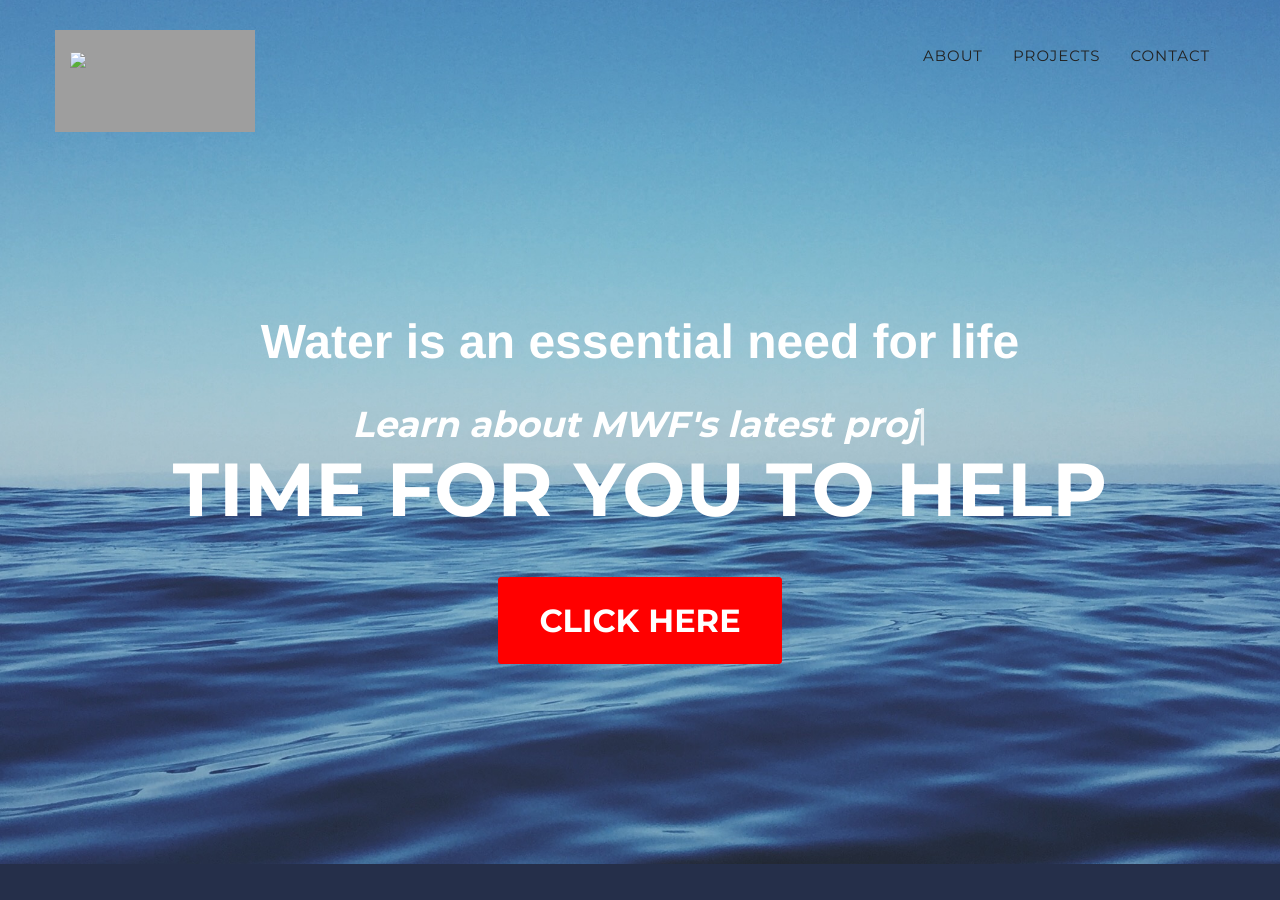
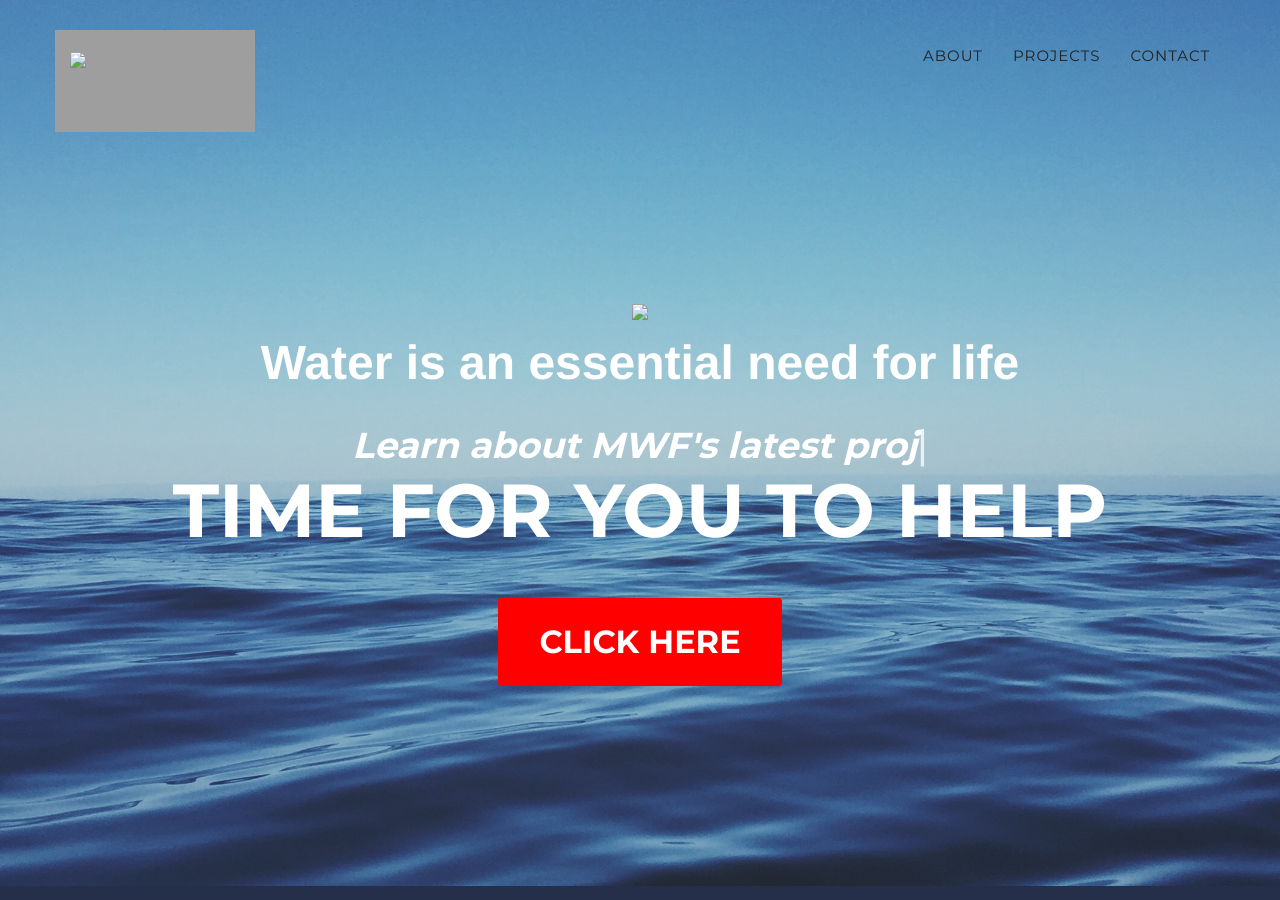
Before and after one commit to mwfgithub/mwfgithub.github.io, a Jekyll site: the page built from _posts/2016-01-01-project-1.markdown, in a window 1280 px wide and 900 px high. Built offline with Jekyll 4.4.1, drawn with Linux system fonts in a browser that asks for light colours; some web fonts are replaced; grey boxes are pictures that could not be loaded.

Commit message:
Updated header.html

```diff
--- a/_includes/header.html
+++ b/_includes/header.html
@@ -45,6 +45,7 @@
     <header>
         <div class="container">
            <div class="intro-text">
+             <img src="img/MWFlogo.png" align="middle" height="72" width="auto"/>
              <p><strong><font size="7"> Water is an essential need for life </font> </strong></p>
         <div id="typed-strings">
         <p>Yet millions are left struggling to fulfill this need...</p>
```
